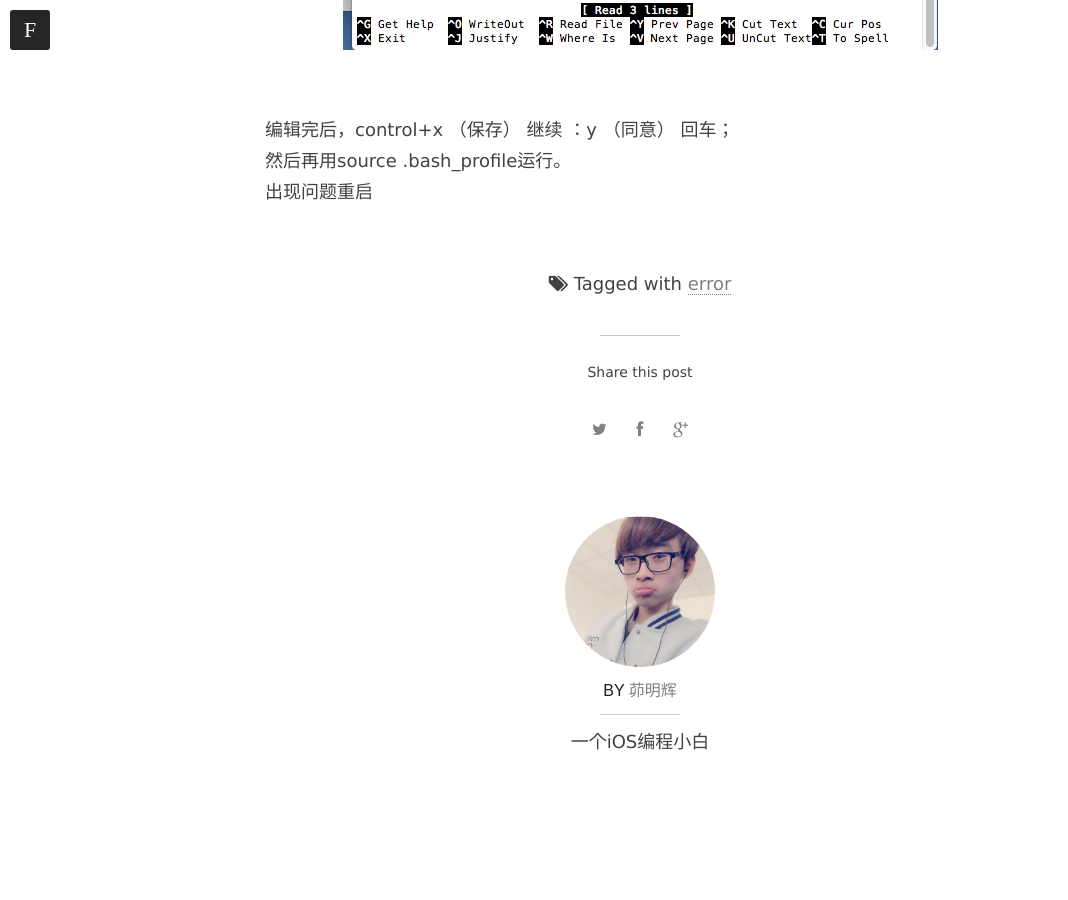
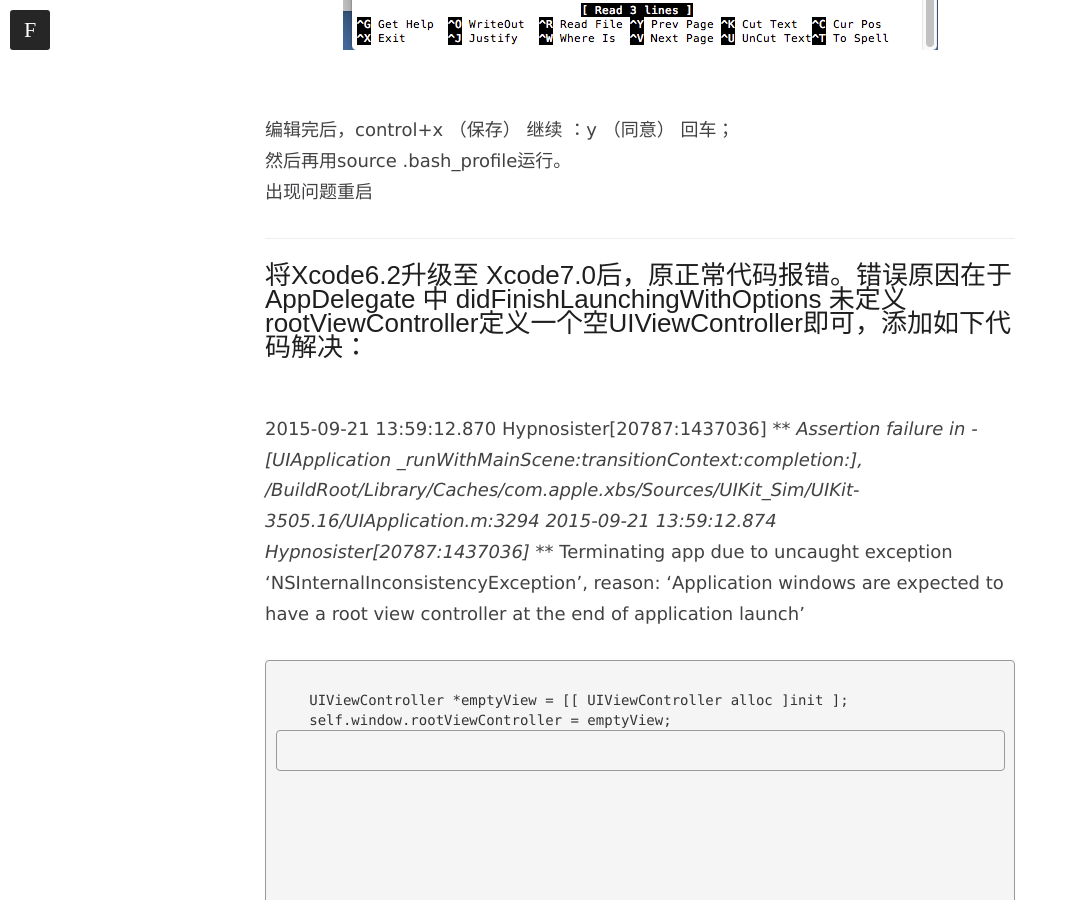
Before and after one commit to maominghui/maominghui.github.io, a Jekyll site: the page built from _posts/2015-08-18-错误总结.md, in a window 1280 px wide and 900 px high, scrolled down 1619 px. Shown: the whole window, without its empty margins (0-1068 px from the left). Built offline with Jekyll 4.4.1, drawn with Linux system fonts in a browser that asks for light colours; some web fonts are replaced; comment, search, counter and statistics services are not loaded.

Commit message:
Update 2015-08-18-错误总结.md

```diff
--- a/_posts/2015-08-18-错误总结.md
+++ b/_posts/2015-08-18-错误总结.md
@@ -34,3 +34,19 @@
 然后再用source .bash_profile运行。
 <br/>
 出现问题重启
+
+---
+
+
+##将Xcode6.2升级至 Xcode7.0后，原正常代码报错。错误原因在于 AppDelegate 中 didFinishLaunchingWithOptions 未定义rootViewController定义一个空UIViewController即可，添加如下代码解决：
+
+<br/>
+2015-09-21 13:59:12.870 Hypnosister[20787:1437036] *** Assertion failure in -[UIApplication _runWithMainScene:transitionContext:completion:], /BuildRoot/Library/Caches/com.apple.xbs/Sources/UIKit_Sim/UIKit-3505.16/UIApplication.m:3294
+2015-09-21 13:59:12.874 Hypnosister[20787:1437036] *** Terminating app due to uncaught exception 'NSInternalInconsistencyException', reason: 'Application windows are expected to have a root view controller at the end of application launch'
+<br/>
+
+
+<pre><code>
+    UIViewController *emptyView = [[ UIViewController alloc ]init ];
+    self.window.rootViewController = emptyView;
+<pre/><code/>
```
